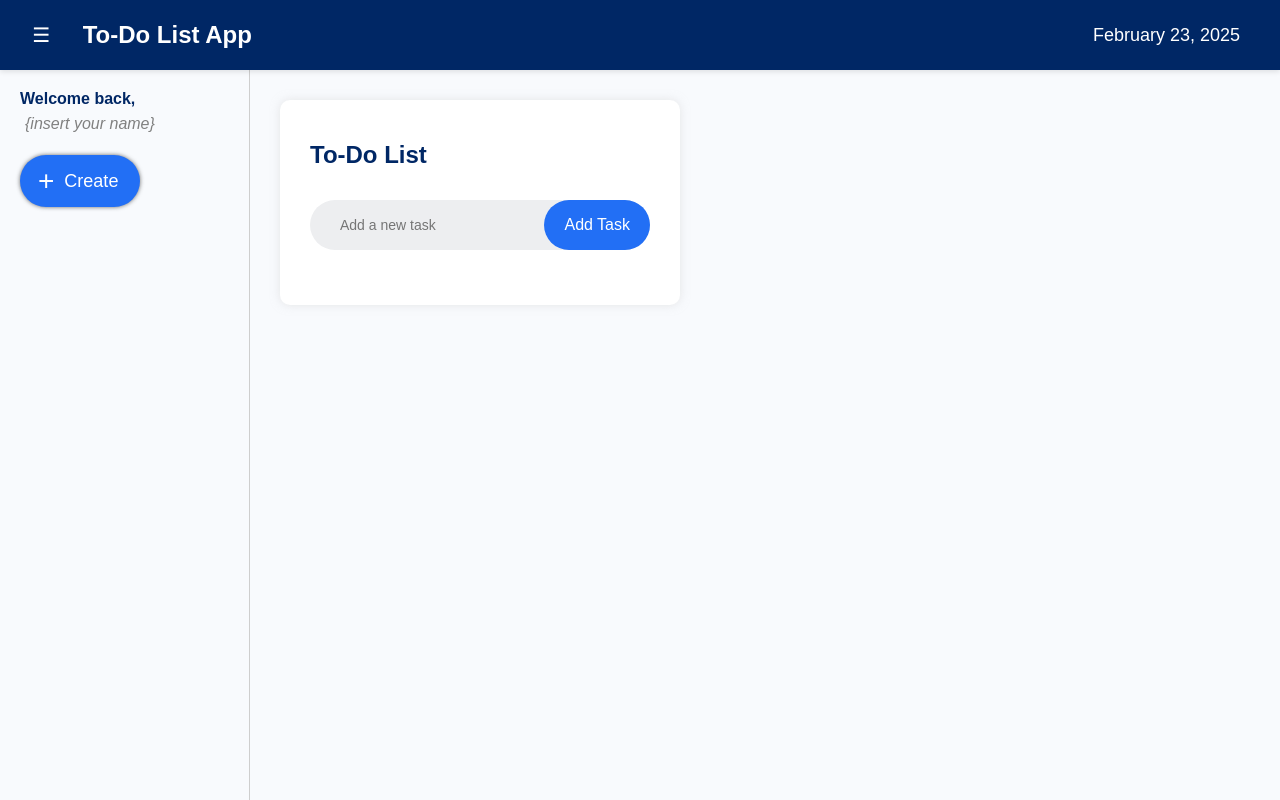
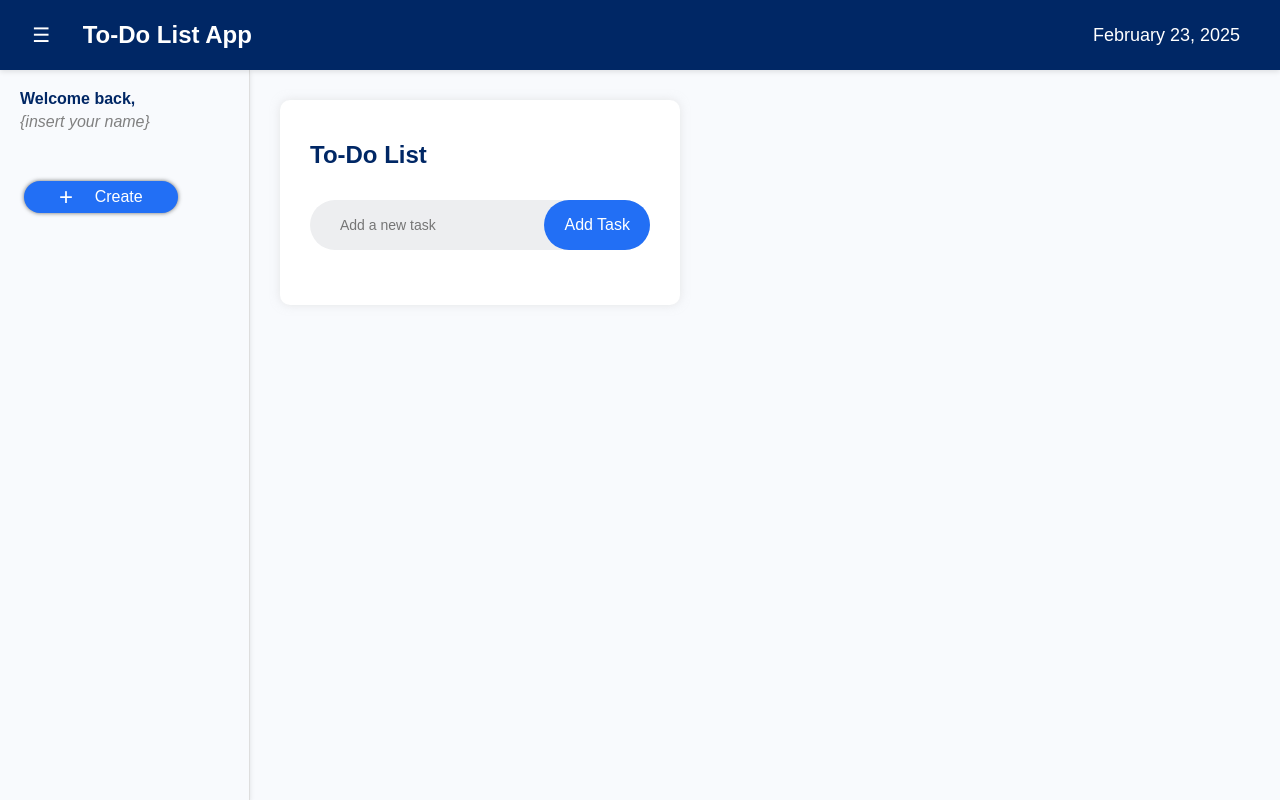
Before and after one commit to mxhmoodem/to-do-list, a plain HTML site: page index.html in a window 1280 px wide. Drawn offline with Linux system fonts and the light colour scheme.

Commit message:
Change create list button style

```diff
--- a/style.css
+++ b/style.css
@@ -56,7 +56,8 @@ body {
   background-color: #f8fafd;
   padding: 20px;
   transition: transform 0.3s ease-in-out;
-  border-right: 1px solid #cecece;
+  border-right: 1px solid #dedede;
+  box-shadow: 0 2px 5px rgba(0, 0, 0, 0.1);
   height: calc(100vh - 70px);
   position: fixed;
   overflow-y: auto;
@@ -82,7 +83,6 @@ body {
   color: gray;
   font-style: italic;
   cursor: text;
-  padding: 2px 5px;
   margin-top: 5px;
 }
 
@@ -111,22 +111,23 @@ body {
 .create-list-btn {
   display: flex;
   align-items: center;
+  justify-content: space-around;
   background-color: #226ff5;
   color: #fff;
   border: none;
   outline: none;
-  padding: 10px 18px;
-  font-size: 18px;
+  padding: 2px 24px;
+  font-size: 16px;
   cursor: pointer;
   border-radius: 40px;
-  width: 120px;
+  width: 12vw;
   box-shadow: 0 0 4px rgba(59, 59, 59, 0.749);
   transition: background-color 0.2s ease;
+  margin: 50px 0 0 4px;
 }
 
 .create-list-btn span {
-  font-size: 28px;
-  margin-right: 10px;
+  font-size: 24px;
 }
 
 .create-list-btn:hover {
```
